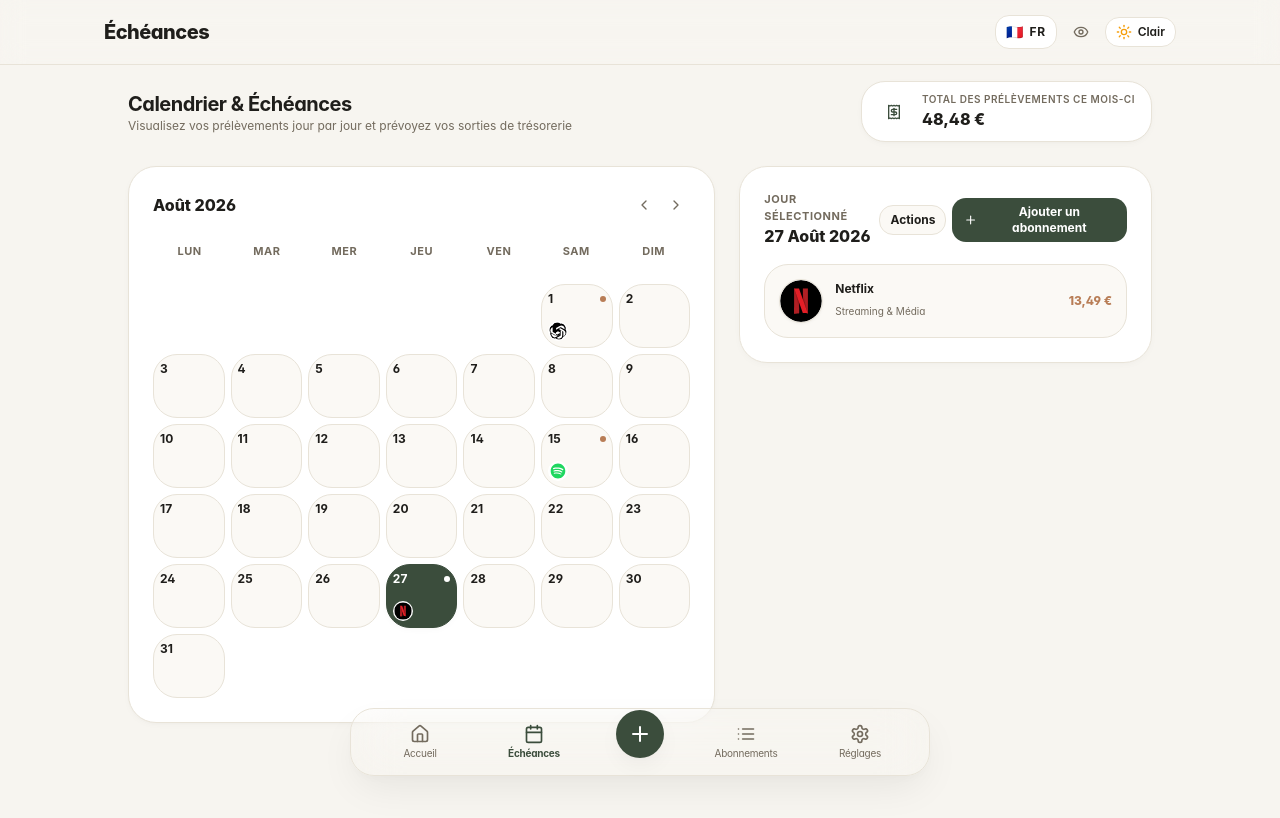
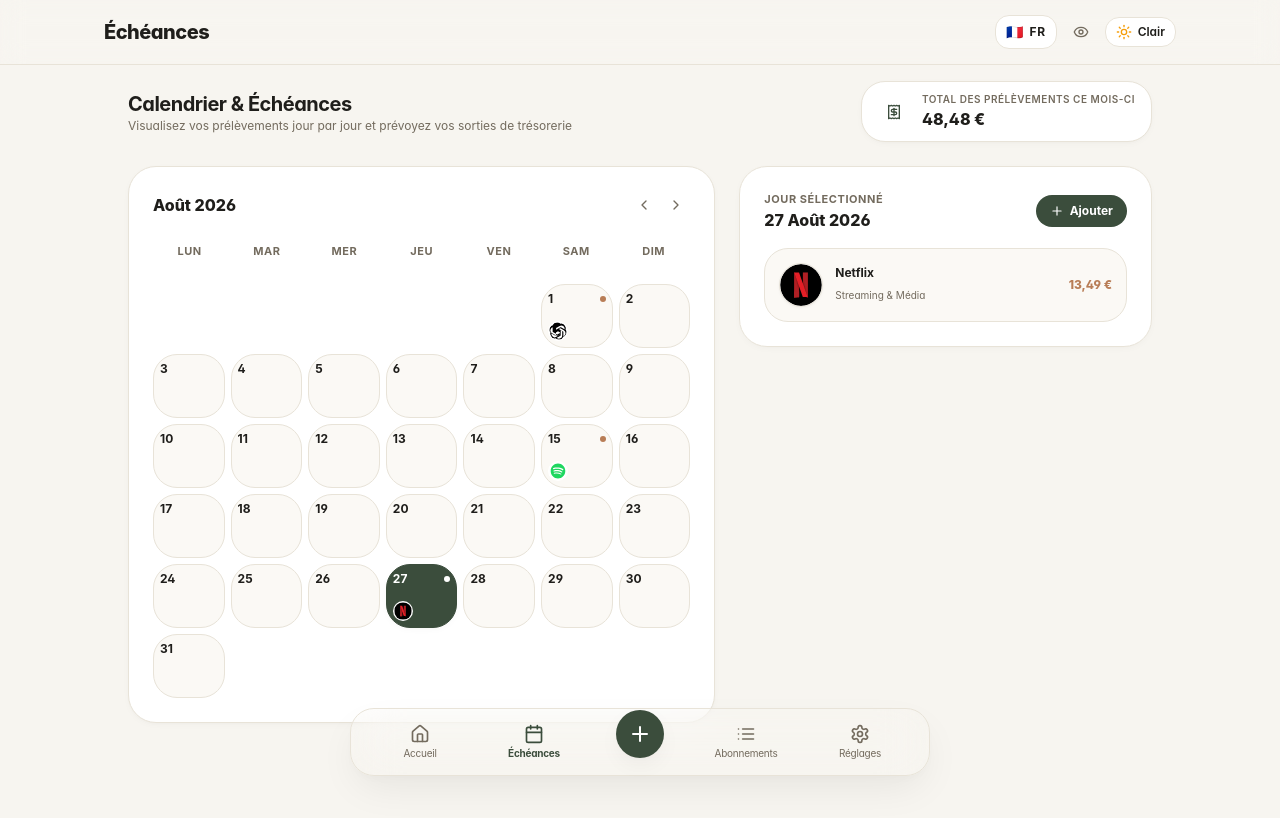
Before and after one commit to fnnktkygl-code/subflow, a Next.js app in the folder apps/web/: page /schedule in a window 1280 px wide. Shown: the top 818 px of the page. Built offline with nearby package versions, Linux system fonts and the light colour scheme.

Commit message:
fix(schedule): clean up selected day header layout, remove redundant actions button, and prevent multi-line wrap

```diff
--- a/apps/web/src/app/schedule/page.tsx
+++ b/apps/web/src/app/schedule/page.tsx
@@ -267,34 +267,25 @@ export default function SchedulePage() {
         {/* Right Column: Selected Day Persistent Panel (Sticky on Desktop) */}
         <div className="lg:col-span-5 rounded-japandi-2xl p-5 sm:p-6 flex flex-col gap-4 lg:sticky lg:top-24 bg-japandi-surface border border-japandi-border shadow-japandi-sm">
           {/* Selected Day Header */}
-          <div className="flex items-center justify-between">
-            <div className="flex flex-col">
+          <div className="flex items-center justify-between gap-3">
+            <div className="flex flex-col min-w-0">
               <span className="text-[11px] font-bold uppercase tracking-wider text-japandi-muted">
                 {t('schedule.selectedDay')}
               </span>
-              <h3 className="text-base font-extrabold capitalize text-japandi-text">
+              <h3 className="text-base font-extrabold capitalize text-japandi-text truncate">
                 {selectedDay} {monthLabel}
               </h3>
             </div>
-            <div className="flex items-center gap-1.5">
-              <button
-                type="button"
-                onClick={() => handleOpenActionsForDay(selectedDay)}
-                className="px-2.5 py-1.5 rounded-japandi-md text-xs font-bold border border-japandi-border text-japandi-text bg-japandi-elevated hover:border-japandi-pine transition-all"
-                title={locale === 'fr' ? 'Menu d’actions (Ajouter, Modifier, Supprimer)' : 'Action menu (Add, Edit, Delete)'}
-              >
-                {locale === 'fr' ? 'Actions' : 'Actions'}
-              </button>
             <button
               type="button"
               onClick={() => handleOpenAddOnDay(selectedDay)}
-                className="flex items-center gap-1.5 px-3 py-1.5 rounded-japandi-md text-xs font-bold shadow-xs transition-all bg-japandi-pine text-white hover:bg-japandi-pine-light"
+              className="flex items-center gap-1.5 px-3.5 py-2 rounded-japandi-xl text-xs font-bold shadow-xs whitespace-nowrap bg-japandi-pine text-white hover:bg-japandi-pine-light transition-all flex-shrink-0"
             >
               <Plus className="w-3.5 h-3.5" />
-                <span>{t('subs.addSubscription')}</span>
+              <span>{locale === 'fr' ? 'Ajouter' : t('subs.addSubscription')}</span>
             </button>
           </div>
-          </div>
+
 
 
           {/* Subscriptions Renewing on Selected Day */}
```
Lines whose indentation alone changed are shown as unchanged.
